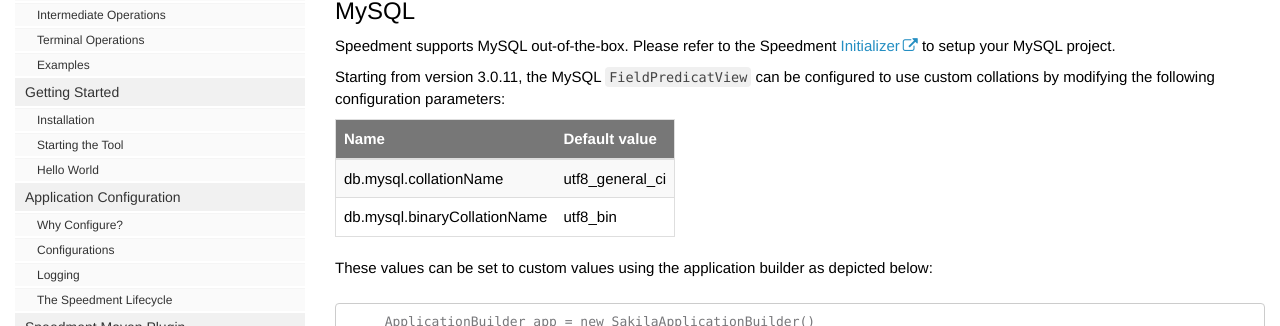
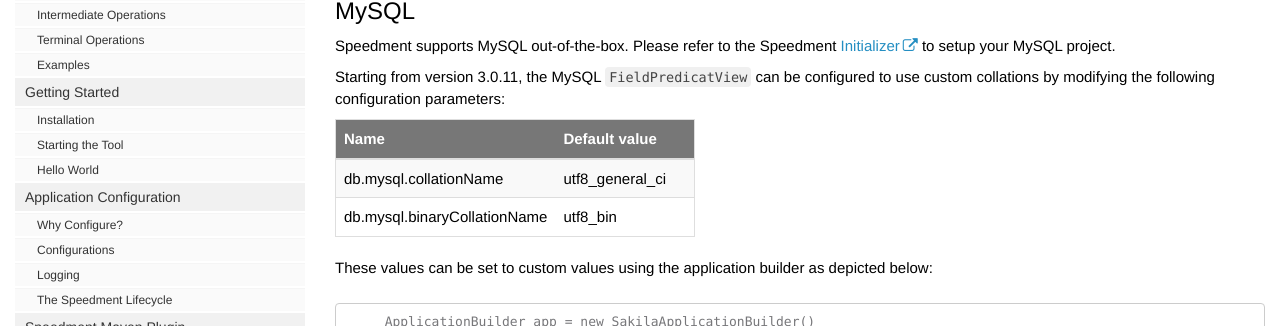
Before and after one commit to speedment/speedment-doc, a Jekyll site: the page built from pages/connectors.md, in a window 1280 px wide. Shown: the part 261-587 px from the top of the page. Built offline with Jekyll 4.4.1, drawn with Linux system fonts in a browser that asks for light colours; nearby versions of some CDN libraries; comment, search, counter and statistics services are not loaded.

Commit message:
Try to fix table

````diff
--- a/pages/connectors.md
+++ b/pages/connectors.md
@@ -18,10 +18,10 @@
 
 Starting from version 3.0.11, the MySQL `FieldPredicatView` can be configured to use custom collations by modifying the following configuration parameters:
 
-| Name                         | Default value     |
-| :--------------------------- | :---------------- |
-| db.mysql.collationName       | utf8_general_ci   |
-| db.mysql.binaryCollationName | utf8_bin          |
+| Name                         | Default value     |   |
+| :--------------------------- | :---------------- | - |
+| db.mysql.collationName       | utf8_general_ci   |   |
+| db.mysql.binaryCollationName | utf8_bin          |   |
 
 These values can be set to custom values using the application builder as depicted below:
 ```
````
